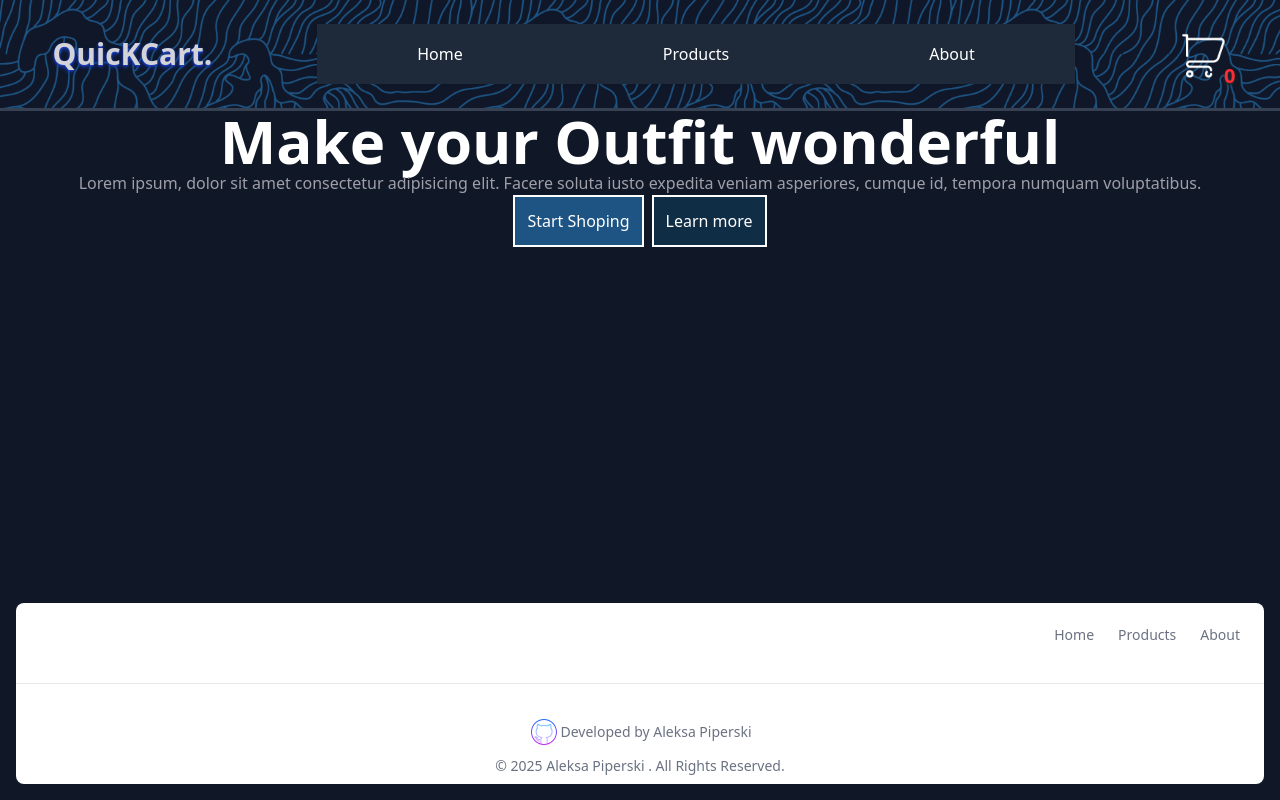
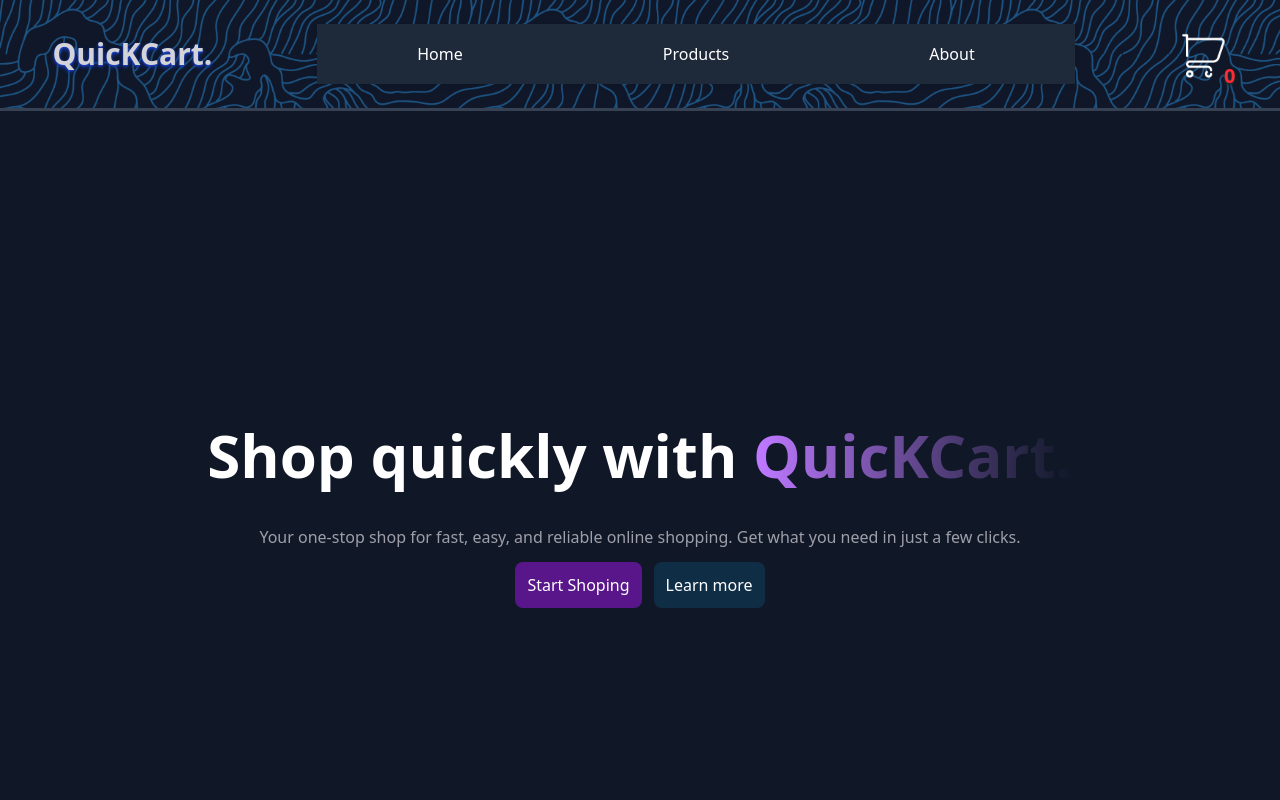
Before and after one commit to Piperski13/e-commerce-QuicKCart, a React (Vite) app: page / in a window 1280 px wide. Shown: the top 800 px of the page. Built offline with nearby package versions, Linux system fonts and the light colour scheme.

Commit message:
Homepage link functionality, style finish

```diff
--- a/src/components/Header.jsx
+++ b/src/components/Header.jsx
@@ -18,9 +18,12 @@ const Header = (props) => {
       className="flex justify-around items-center border-b-3 border-b-gray-700 text-zinc-50 bg-cover bg-center"
       style={{ backgroundImage: `url(${patternImage})` }}
     >
-      <h1 className="text-3xl font-bold text-shadow-md text-zinc-300 text-shadow-blue-800">
+      <Link
+        to="/home"
+        className="text-3xl font-bold text-shadow-md text-zinc-300 text-shadow-blue-800"
+      >
         QuicKCart.
-      </h1>
+      </Link>
       <Navbar />
       <Link to="/cart">
         <div className="relative text-zinc-50 hover:text-zinc-500">
--- a/src/components/HomePage.jsx
+++ b/src/components/HomePage.jsx
@@ -1,19 +1,31 @@
+import { Link } from "react-router-dom";
+
 const HomePage = () => {
   return (
-    <div className="flex items-center justify-center flex-col">
-      <h1 className="text-6xl font-bold">Make your Outfit wonderful</h1>
-      <p className="text-zinc-400">
-        Lorem ipsum, dolor sit amet consectetur adipisicing elit. Facere soluta
-        iusto expedita veniam asperiores, cumque id, tempora numquam
-        voluptatibus.
+    <div className="flex items-center justify-center flex-col h-screen">
+      <h1 className="text-6xl font-bold">
+        Shop quickly with{" "}
+        <span class="bg-gradient-to-r from-purple-400 to-[#101828] bg-clip-text text-transparent">
+          QuicKCart.
+        </span>
+      </h1>
+      <p className="text-zinc-400 mb-2 mt-10 w-200 text-center">
+        Your one-stop shop for fast, easy, and reliable online shopping. Get
+        what you need in just a few clicks.
       </p>
-      <div>
-        <button className="bg-[#1E5483] border-2 border-indigo p-3 mr-2">
+      <div className="mt-4">
+        <Link
+          to="/products"
+          className="bg-purple-900 rounded-lg p-3 mr-3 cursor-pointer"
+        >
           Start Shoping
-        </button>
-        <button className="bg-[#102d46] border-2 border-indigo p-3">
+        </Link>
+        <Link
+          to="/about"
+          className="bg-[#102d46] rounded-lg p-3 cursor-pointer"
+        >
           Learn more
-        </button>
+        </Link>
       </div>
     </div>
   );
```
